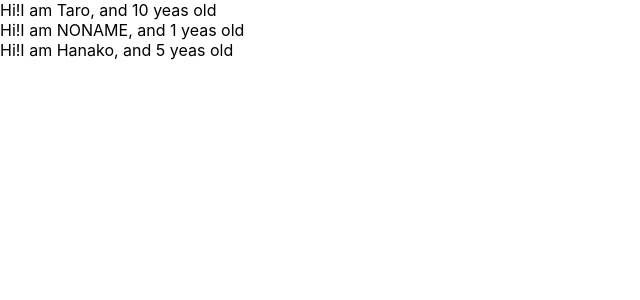
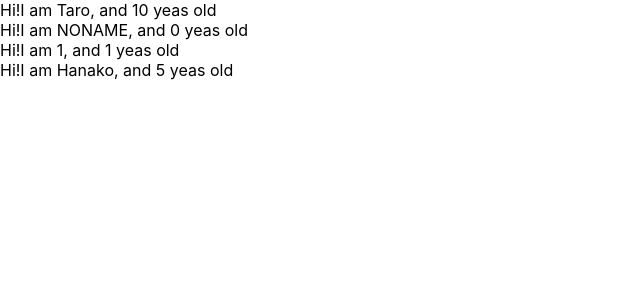
Before and after one commit to mkarube/udemy-react-redux-crud-application, a React (Create React App) app: page / in a window 1280 px wide. Shown: the top 300 px of the page, without its empty margins (0-640 px from the left). Built offline with nearby package versions, Linux system fonts and the light colour scheme.

Commit message:
learn prop-types

```diff
--- a/src/App.js
+++ b/src/App.js
@@ -1,7 +1,11 @@
+import React from 'react';
+import PropTypes from 'prop-types';
+
 const App = () => {
   const profiles = [
     { name: "Taro", age: 10 },
-    { name: "NONAME" },
+    { name: "NONAME", age: 0 },
+    { name: "1", age: 1 },
     { name: "Hanako", age: 5 }
   ]
   return (
@@ -19,8 +23,13 @@ const User = (props) => {
   return <div>Hi!I am {props.name}, and {props.age} yeas old</div>
 }
 
+User.propTypes = {
+  name: PropTypes.string,
+  age: PropTypes.number.isRequired
+}
+
 User.defaultProps = {
-  age: 1
+  // age: 1
 }
 
 export default App;
```
